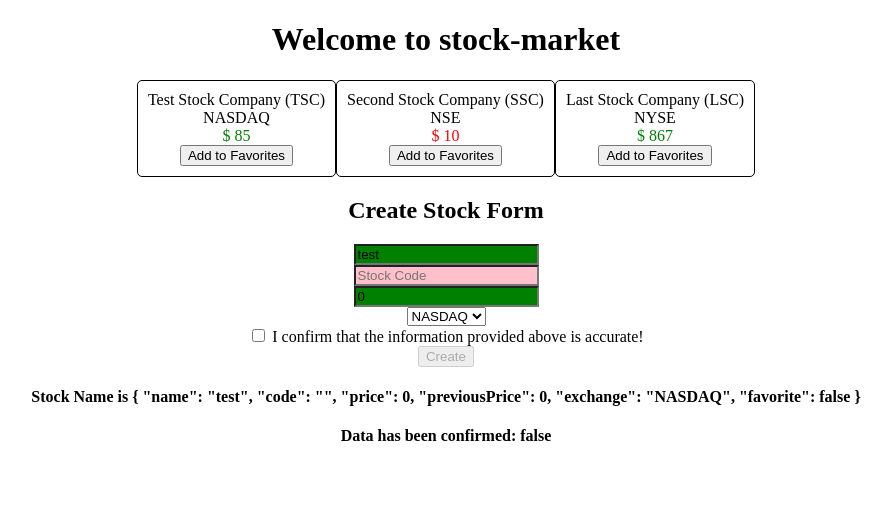
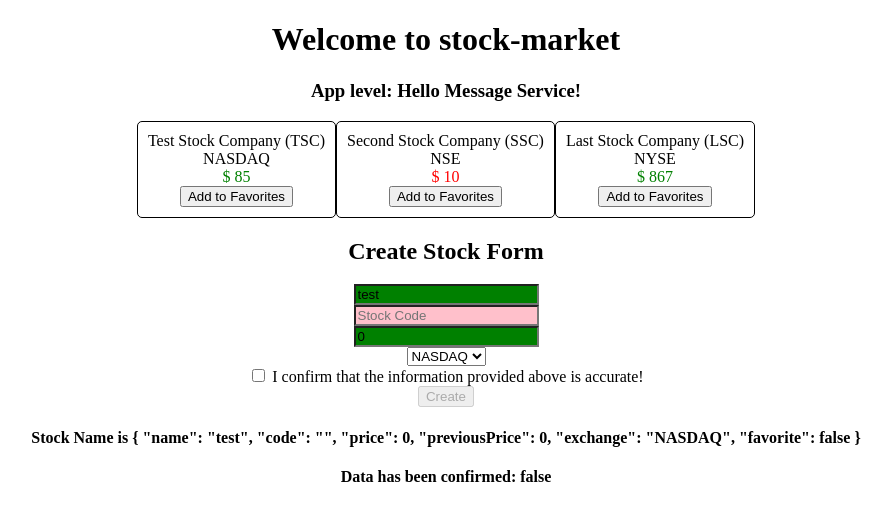
Before and after one commit to victor-arana/stock-market, an Angular app: page / in a window 1280 px wide. Shown: the top 520 px of the page, without its empty margins (194-1086 px from the left). Built offline with nearby package versions, Linux system fonts and the light colour scheme.

Commit message:
:sparkles: message-service, use the message service on the app component

```diff
--- a/src/app/app.component.html
+++ b/src/app/app.component.html
@@ -2,6 +2,7 @@
   <h1>
     Welcome to {{title}}
   </h1>
+  <h3>App level: {{messageService.message}}</h3>
   <app-stock-list></app-stock-list>
   <app-create-stock></app-create-stock>
 </div>
--- a/src/app/app.component.ts
+++ b/src/app/app.component.ts
@@ -1,4 +1,5 @@
 import { Component, OnInit} from '@angular/core';
+import { MessageService } from './services/message.service';
 
 @Component({
   selector: 'app-root',
@@ -9,8 +10,10 @@
 
   title = 'stock-market';
 
+  constructor(public messageService: MessageService){}
+
   ngOnInit(): void{
-
+    this.messageService.message = 'Hello Message Service!';
   }
 
 
--- a/src/app/services/message.service.ts
+++ b/src/app/services/message.service.ts
@@ -1,9 +1,9 @@
 import { Injectable } from '@angular/core';
 
-@Injectable({
-  providedIn: 'root'
-})
+@Injectable()
 export class MessageService {
+
+  public message: string = null;
 
   constructor() { }
 }
```
